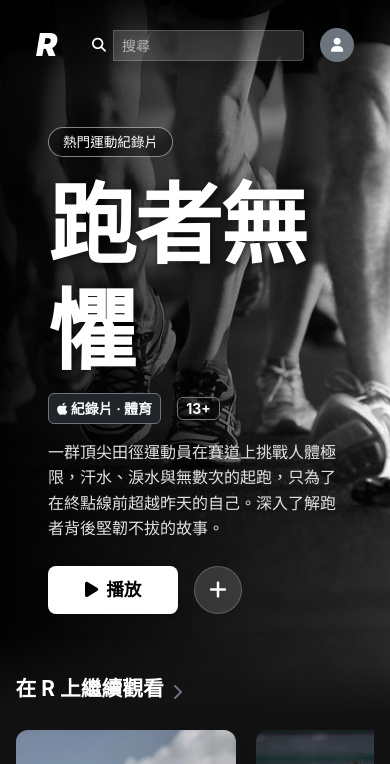
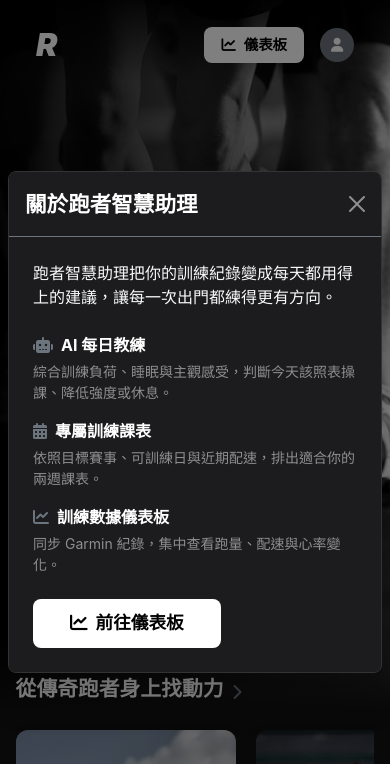
Before and after one commit to adsgg-00/Running-group-sample, a plain HTML site: page index.html in a window 390 px wide. Both pictures are taken after a click on the button "了解更多". Shown: the top 764 px of the page. Drawn offline with nearby package versions, Linux system fonts and the light colour scheme.

Commit message:
首頁改名為跑者智慧助理並加入儀表板快速入口
- 將紀錄片風格文案改為介紹 AI 教練與訓練分析
- 在主視覺、導覽列、介紹視窗與捲動後的浮動按鈕加入儀表板連結
- 補上介紹視窗內容，主標題字級隨螢幕寬度調整

Co-Authored-By: Claude Opus 5.5 <noreply@anthropic.com>

```diff
--- a/index.html
+++ b/index.html
@@ -3,7 +3,7 @@
 <head>
     <meta charset="UTF-8">
     <meta name="viewport" content="width=device-width, initial-scale=1.0">
-    <title>R - 跑者無懼</title>
+    <title>R - 跑者智慧助理</title>
 
     <link href="https://cdn.jsdelivr.net/npm/bootstrap@5.3.0/dist/css/bootstrap.min.css" rel="stylesheet">
     <link rel="stylesheet" href="https://cdnjs.cloudflare.com/ajax/libs/font-awesome/6.4.0/css/all.min.css" />
@@ -83,7 +83,7 @@
         }
 
         .hero-title {
-            font-size: 5.5rem;
+            font-size: clamp(2.25rem, 5vw, 5.5rem);
             font-weight: 900;
             letter-spacing: -2px;
             text-shadow: 2px 2px 10px rgba(0,0,0,0.7);
@@ -99,7 +99,24 @@
             font-size: 1.1rem;
             transition: all 0.2s;
         }
-        .btn-play:hover { background-color: #d4d4d4; transform: scale(1.02); }
+        .btn.btn-play:hover, .btn.btn-play:focus-visible, .btn.btn-play:active {
+            background-color: #d4d4d4;
+            color: #000000;
+            transform: scale(1.02);
+        }
+        .btn-play-sm { padding: 6px 16px; font-size: 0.9rem; white-space: nowrap; }
+
+        /* 捲動離開主視覺後出現的儀表板按鈕 */
+        .dashboard-fab {
+            position: fixed;
+            right: 24px;
+            bottom: 24px;
+            z-index: 1030;
+            opacity: 0;
+            visibility: hidden;
+            transition: opacity 0.25s, visibility 0.25s, transform 0.2s;
+        }
+        .dashboard-fab.is-visible { opacity: 1; visibility: visible; }
 
         .btn-add {
             background-color: rgba(255, 255, 255, 0.15);
@@ -280,10 +297,11 @@
             </div>
 
             <div class="d-flex align-items-center gap-3">
-                <div class="input-group input-group-sm" style="width: 220px;">
+                <div class="input-group input-group-sm d-none d-lg-flex" style="width: 220px;">
                     <span class="input-group-text bg-transparent border-0 text-white ps-2"><i class="fa-solid fa-search"></i></span>
                     <input type="text" class="form-control search-bar" placeholder="搜尋">
                 </div>
+                <a href="challenge.html" class="btn btn-play btn-play-sm"><i class="fa-solid fa-chart-line me-2"></i>儀表板</a>
                 <div class="rounded-circle bg-secondary d-flex align-items-center justify-content-center cursor-pointer" style="width: 34px; height: 34px;">
                     <i class="fa-solid fa-user text-white small"></i>
                 </div>
@@ -296,21 +314,21 @@
             <div class="container-fluid px-5">
                 <div class="row">
                     <div class="col-md-7 col-lg-5 text-start mt-4">
-                        <span class="hero-badge text-white d-inline-block mb-3">熱門運動紀錄片</span>
-                        <h1 class="hero-title">跑者無懼</h1>
+                        <span class="hero-badge text-white d-inline-block mb-3">你的 AI 跑步教練</span>
+                        <h1 class="hero-title">跑者智慧助理</h1>
 
                         <div class="d-flex align-items-center gap-3 mb-3 text-light small fw-bold">
-                            <span class="bg-dark rounded px-2 py-1 border border-secondary"><i class="fa-brands fa-apple"></i> 紀錄片 · 體育</span>
-                            <span class="border border-secondary rounded px-2">13+</span>
+                            <span class="bg-dark rounded px-2 py-1 border border-secondary"><i class="fa-solid fa-robot"></i> AI 教練 · 訓練分析</span>
+                            <span class="border border-secondary rounded px-2 py-1">Garmin 同步</span>
                         </div>
 
                         <p class="fs-6 text-light mb-4" style="line-height: 1.6; opacity: 0.9;">
-                            一群頂尖田徑運動員在賽道上挑戰人體極限，汗水、淚水與無數次的起跑，只為了在終點線前超越昨天的自己。深入了解跑者背後堅韌不拔的故事。
+                            同步你的 Garmin 訓練紀錄，AI 教練每天根據訓練負荷、睡眠與身體狀態，告訴你今天該怎麼練，並為你的目標賽事排出專屬課表。
                         </p>
 
                         <div class="d-flex gap-3 mt-4">
-                            <button class="btn btn-play shadow"><i class="fa-solid fa-play me-2"></i>播放</button>
-                            <button class="btn btn-add" title="加入片單"><i class="fa-solid fa-plus fs-5"></i></button>
+                            <a href="challenge.html" class="btn btn-play shadow"><i class="fa-solid fa-chart-line me-2"></i>前往儀表板</a>
+                            <button class="btn btn-add" title="了解更多" aria-label="了解更多" data-bs-toggle="modal" data-bs-target="#introModal"><i class="fa-solid fa-info fs-5"></i></button>
                         </div>
                     </div>
                 </div>
@@ -319,7 +337,7 @@
     </header>
 
     <section class="carousel-section">
-        <h2 class="section-title">在 R 上繼續觀看 <i class="fa-solid fa-chevron-right ms-2 fs-6 mt-1 text-secondary"></i></h2>
+        <h2 class="section-title">從傳奇跑者身上找動力 <i class="fa-solid fa-chevron-right ms-2 fs-6 mt-1 text-secondary"></i></h2>
 
         <div class="swiper mySwiper pt-2 pb-4">
             <div class="swiper-wrapper">
@@ -459,6 +477,8 @@
         </div>
     </section>
 
+    <a href="challenge.html" id="dashboardFab" class="btn btn-play btn-play-sm shadow dashboard-fab"><i class="fa-solid fa-chart-line me-2"></i>前往儀表板</a>
+
     <div class="offcanvas offcanvas-end offcanvas-dark" tabindex="-1" id="menuOffcanvas">
         <div class="offcanvas-header border-bottom border-secondary">
             <h5 class="offcanvas-title fw-bold">網站選單</h5>
@@ -471,7 +491,7 @@
                 </a>
 
                 <a href="challenge.html" class="text-white text-decoration-none fs-5 fw-bold hover-white">
-                    <i class="fa-solid fa-chart-line me-3 text-success"></i>自我挑戰 (儀表板)
+                    <i class="fa-solid fa-chart-line me-3 text-success"></i>訓練儀表板
                 </a>
 
                 <a href="#roster" class="text-white text-decoration-none fs-5 fw-bold hover-white" data-bs-dismiss="offcanvas">
@@ -485,11 +505,17 @@
         <div class="modal-dialog modal-dialog-centered modal-lg">
             <div class="modal-content modal-content-dark shadow-lg">
                 <div class="modal-header border-bottom border-secondary">
-                    <h5 class="modal-title fw-bold fs-4">關於跑者無懼</h5>
+                    <h5 class="modal-title fw-bold fs-4">關於跑者智慧助理</h5>
                     <button type="button" class="btn-close btn-close-white" data-bs-dismiss="modal"></button>
                 </div>
                 <div class="modal-body p-4">
-                    <p class="text-light">這裡預留給您填寫介紹背景故事。</p>
+                    <p class="text-light mb-4">跑者智慧助理把你的訓練紀錄變成每天都用得上的建議，讓每一次出門都練得更有方向。</p>
+                    <div class="d-flex flex-column gap-3 mb-4">
+                        <div><i class="fa-solid fa-robot me-2 text-secondary"></i><strong>AI 每日教練</strong><div class="text-white-50 small mt-1">綜合訓練負荷、睡眠與主觀感受，判斷今天該照表操課、降低強度或休息。</div></div>
+                        <div><i class="fa-solid fa-calendar-days me-2 text-secondary"></i><strong>專屬訓練課表</strong><div class="text-white-50 small mt-1">依照目標賽事、可訓練日與近期配速，排出適合你的兩週課表。</div></div>
+                        <div><i class="fa-solid fa-chart-line me-2 text-secondary"></i><strong>訓練數據儀表板</strong><div class="text-white-50 small mt-1">同步 Garmin 紀錄，集中查看跑量、配速與心率變化。</div></div>
+                    </div>
+                    <a href="challenge.html" class="btn btn-play"><i class="fa-solid fa-chart-line me-2"></i>前往儀表板</a>
                 </div>
             </div>
         </div>
@@ -514,6 +540,12 @@
             .cursor-pointer { cursor: pointer; }
         `;
         document.head.appendChild(style);
+
+        // 主視覺離開畫面後，顯示儀表板按鈕
+        const dashboardFab = document.getElementById('dashboardFab');
+        new IntersectionObserver(([entry]) => {
+            dashboardFab.classList.toggle('is-visible', !entry.isIntersecting);
+        }).observe(document.querySelector('.hero-section'));
 
         // 跳轉運動員功能
         function jumpToAthlete(id) {
```
